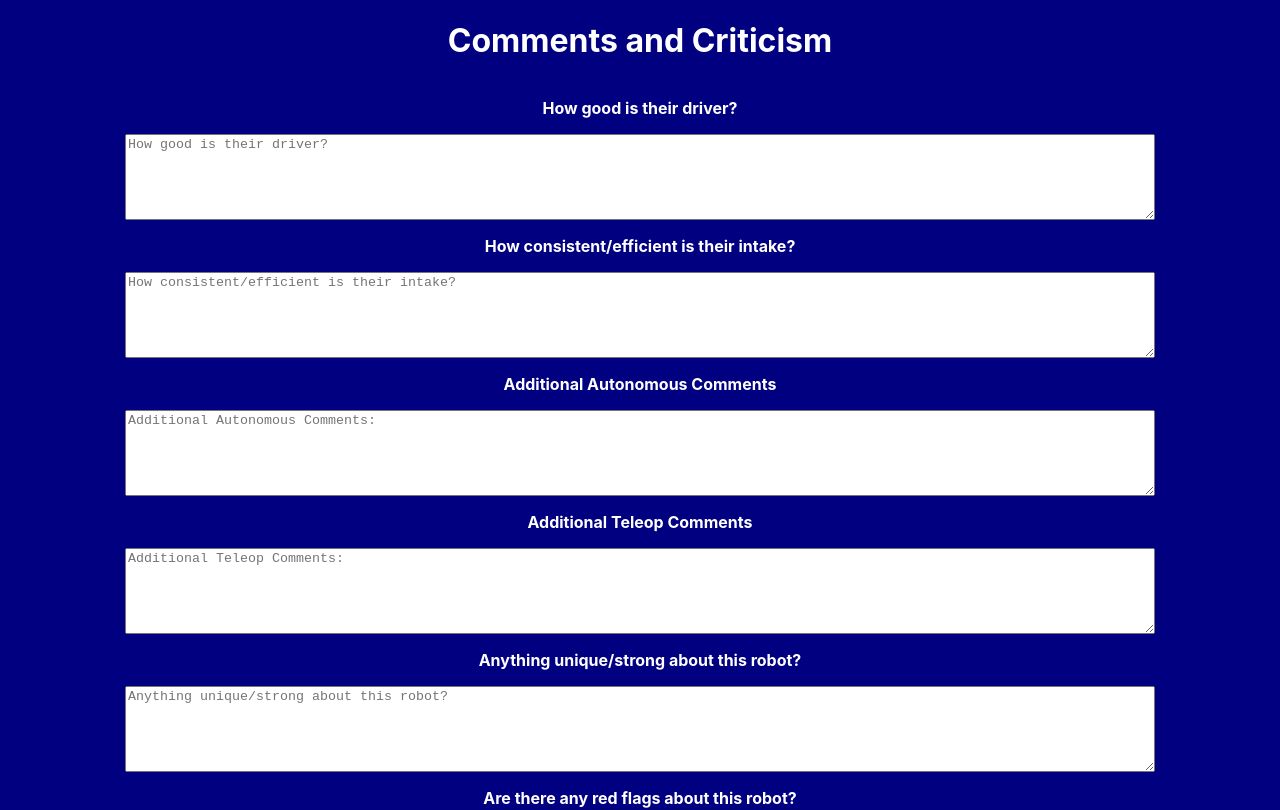
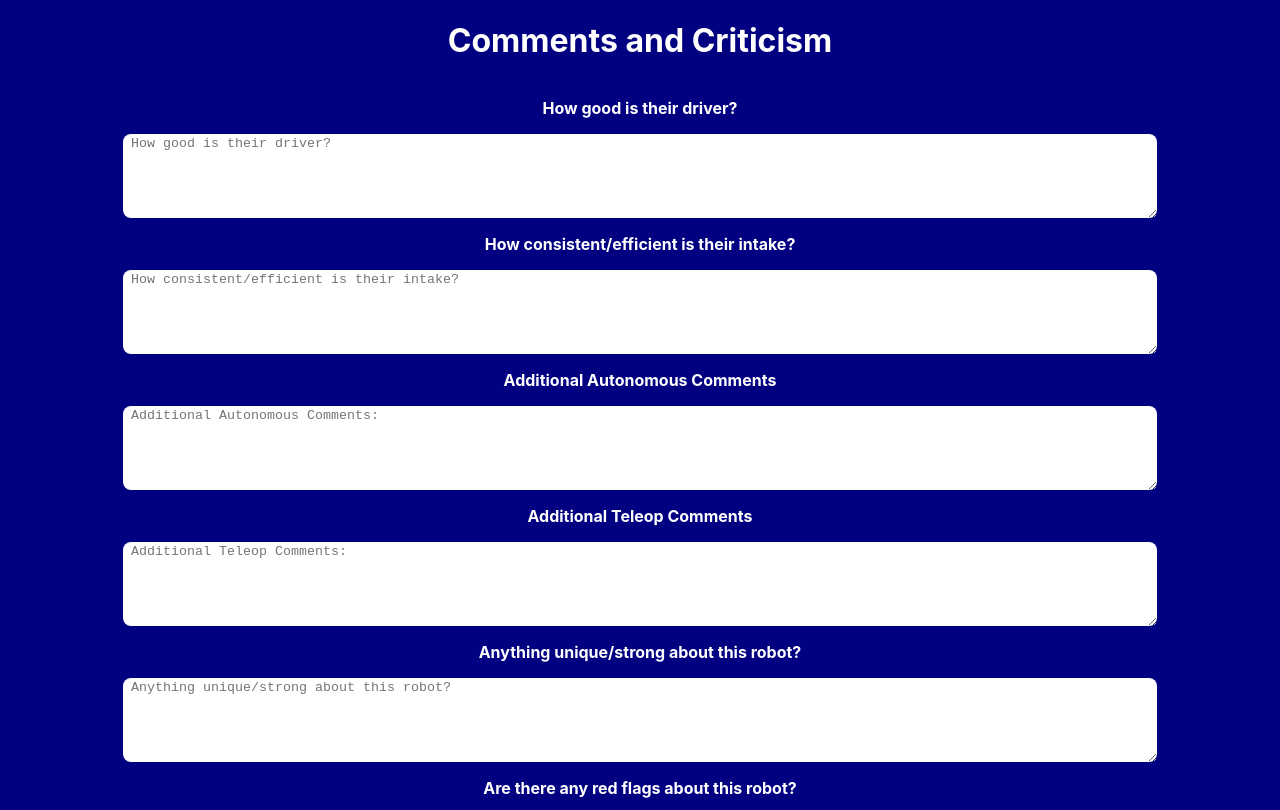
Before and after one commit to nerdherd/Nerd-Search, a React (Create React App) app in the folder Scouting-Form/: page /comments in a window 1280 px wide. Shown: the top 810 px of the page. Built offline with nearby package versions, Linux system fonts and the light colour scheme.

Commit message:
Add curved text boxes and input fields
Co-Authored-By: Zachary Miller <93176330+londonwafflez@users.noreply.github.com>

```diff
--- a/Scouting-Form/src/Pages/Teleop.js
+++ b/Scouting-Form/src/Pages/Teleop.js
@@ -79,8 +79,8 @@ function Teleop({matchInfo, setMatchInfo, getScore, incrementScore, completedFor
 
             <div className="navigation">
                 <p></p>
-                <button type='submit' onClick={handleSubmit}>Go To Match Info</button>
-                <button type='back' onClick={handleBack}>Back To Autonomous Page</button>
+                <button type='submit' onClick={handleSubmit} id='submitButtonText'>Go To Match Info</button>
+                <button type='back' onClick={handleBack} id='backButtonText'>Back To Autonomous Page</button>
             </div>
         </div>
     )
--- a/Scouting-Form/src/Pages/styles/scouterInfo.css
+++ b/Scouting-Form/src/Pages/styles/scouterInfo.css
@@ -2,6 +2,9 @@
     width: 80%;
     display: block;
     height:10%;
+    border: black;
+    border-radius: 1vh;
+    padding-left: 1vh;
 }
 
 #scouterInfo {
@@ -11,12 +14,6 @@
     /* display: flex; */
     height: 100vh;
     flex-wrap: wrap;
-}
-
-#submitButton {
-    height: 10%;
-    width: 80%;
-    display: block;
 }
 
 #title {
```
